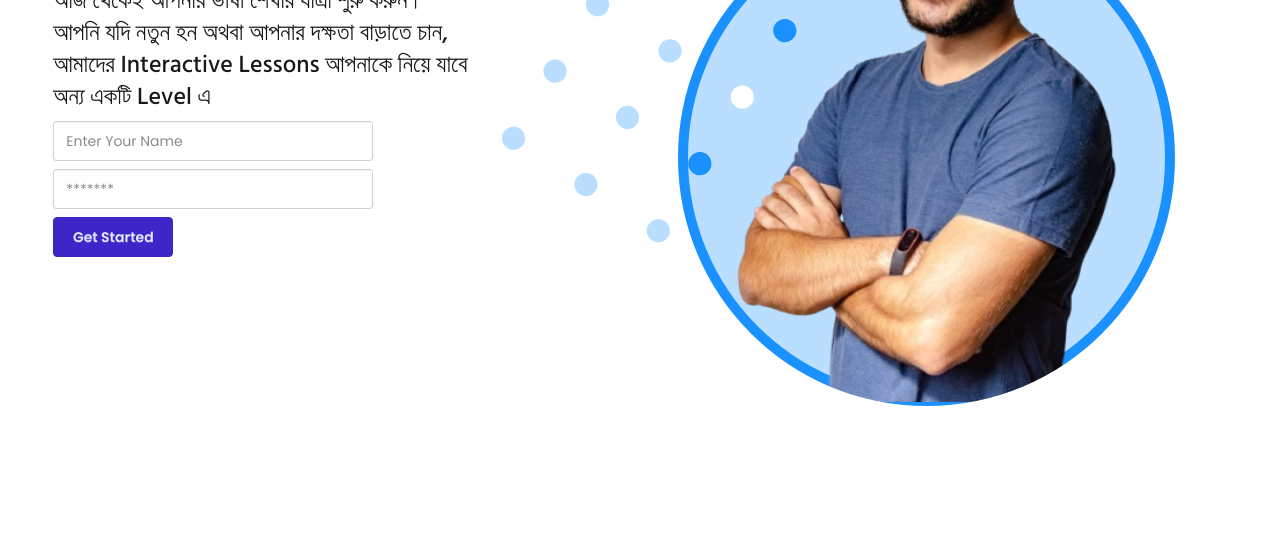
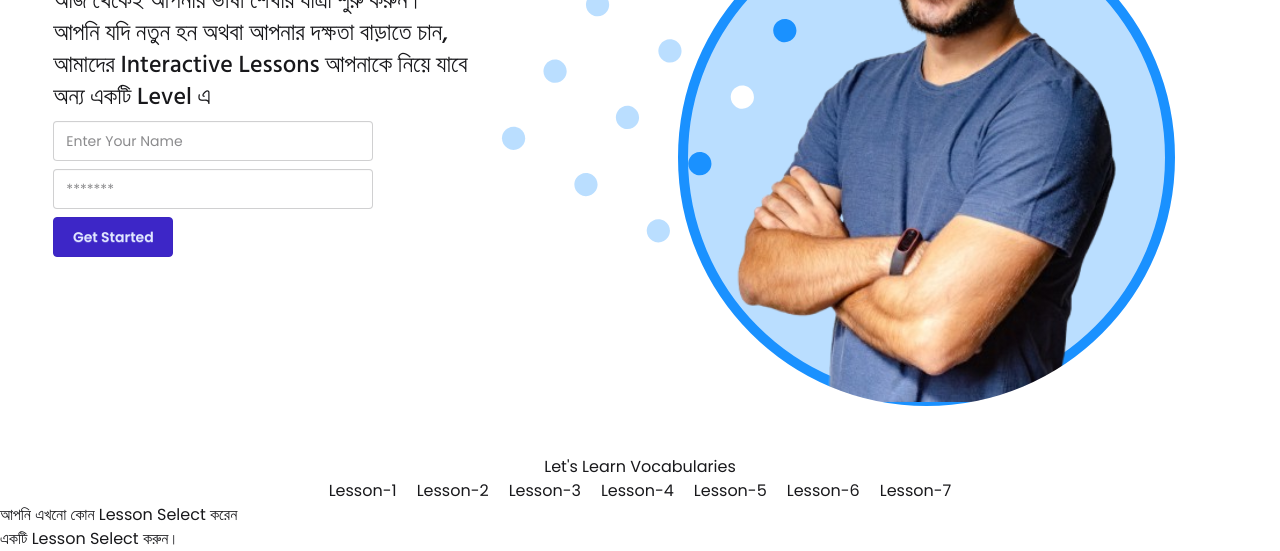
Before and after one commit to delowarshizar/english-janala, a plain HTML site: page index.html in a window 1280 px wide. Shown: the part 349-900 px from the top of the page. Before the commit the page ends 804 px from the top, so only its background shows below. Drawn offline with nearby package versions, Linux system fonts and the light colour scheme.

Commit message:
second section structure ready

```diff
--- a/index.html
+++ b/index.html
@@ -108,7 +108,24 @@
         <img src="./assets/hero-student.png" class="flex-1" alt="" />
       </div>
 
-
+      <section class="mx-auto max-w-350">
+        <div>
+          <h1 class="text-center"><span>Let's</span> Learn Vocabularies</h1>
+          <div class="flex justify-center gap-5">
+            <div>Lesson-1</div>
+            <div>Lesson-2</div>
+            <div>Lesson-3</div>
+            <div>Lesson-4</div>
+            <div>Lesson-5</div>
+            <div>Lesson-6</div>
+            <div>Lesson-7</div>
+          </div>
+        </div>
+        <div>
+          <p>আপনি এখনো কোন Lesson Select করেন</p>
+          <h1>একটি Lesson Select করুন।</h1>
+        </div>
+      </section>
     </main>
     <script src="script.js"></script>
   </body>
```
